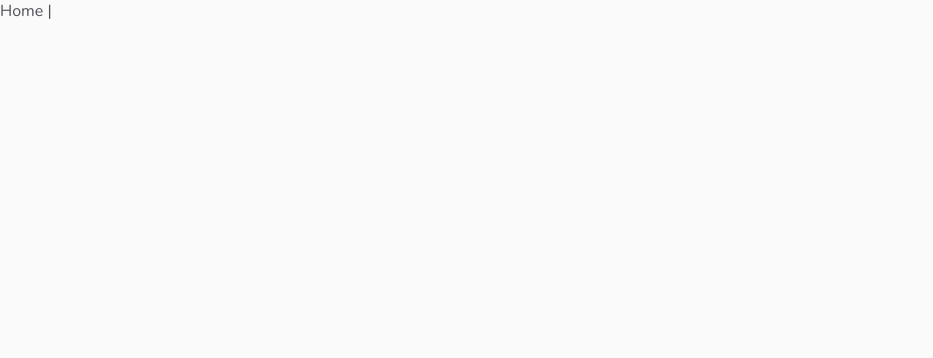
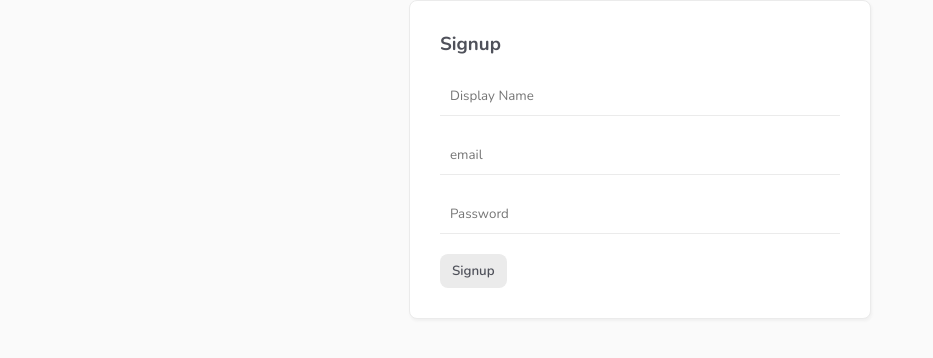
Before and after one commit to aleksandar-stotka/my_music_list, a Vue app: page /signup in a window 1280 px wide. Before the commit this address had no page. Shown: the top 358 px of the page, without its empty margins (0-933 px from the left). Built offline with nearby package versions, Linux system fonts and the light colour scheme.

Commit message:
set-Signup-Done

```diff
--- a/src/App.vue
+++ b/src/App.vue
@@ -1,6 +1,6 @@
 <template>
   <nav>
-    <router-link to="/">Home</router-link> |
+
 
   </nav>
   <router-view/>
--- a/src/composables/useCollection.js
+++ b/src/composables/useCollection.js
@@ -4,21 +4,25 @@ import { projectFirestore } from '../firebase/config'
 const useCollection = (collection) => {
 
   const error = ref(null)
+  const isPending = ref(false)
 
   // add a new document
   const addDoc = async (doc) => {
     error.value = null
+    isPending.value = true
 
     try {
       await projectFirestore.collection(collection).add(doc)
+      isPending.value = false
     }
     catch(err) {
       console.log(err.message)
       error.value = 'could not send the message'
+      isPending.value = true
     }
   }
 
-  return { error, addDoc }
+  return { error, addDoc,isPending }
 
 }
 
--- a/src/composables/useLogin.js
+++ b/src/composables/useLogin.js
@@ -2,23 +2,28 @@ import { ref } from 'vue'
 import { projectAuth } from '../firebase/config'
 
 const error = ref(null)
+const isPending = ref(false)
 
 const login = async (email, password) => {
+  isPending.value = true
   error.value = null
 
   try {
     const res = await projectAuth.signInWithEmailAndPassword(email, password)
+
     error.value = null
+    isPending.value = false
     return res
   }
   catch(err) {
     console.log(err.message)
     error.value = 'Incorrect login credentials'
+    isPending.value = false
   }
 }
 
 const useLogin = () => {
-  return { error, login }
+  return { error, login ,isPending}
 }
 
 export default useLogin
--- a/src/composables/useLogout.js
+++ b/src/composables/useLogout.js
@@ -3,22 +3,26 @@ import { projectAuth } from '../firebase/config'
 
 // refs
 const error = ref(null)
+const isPending = ref(false)
 
 // logout function
 const logout = async () => {
   error.value = null
+  isPending.value = true
 
   try {
     await projectAuth.signOut()
+    isPending.value =false
   }
   catch(err) {
     console.log(err.message)
     error.value = err.message
+    isPending.value = false
   }
 }
 
 const useLogout = () => {
-  return { error, logout }
+  return { error, logout,isPending }
 }
 
 export default useLogout
--- a/src/composables/useSignup.js
+++ b/src/composables/useSignup.js
@@ -2,16 +2,23 @@ import { ref } from 'vue'
 import { projectAuth } from '../firebase/config'
 
 const error = ref(null)
+const isPending = ref(false)
 
 const signup = async (email, password, displayName) => {
   error.value = null
+  isPending.value = true
+
+
+
 
   try {
     const res = await projectAuth.createUserWithEmailAndPassword(email, password)
+    isPending.value = false
     if (!res) {
       throw new Error('Could not complete signup')
     }
     await res.user.updateProfile({ displayName })
+    isPending.value = false
     error.value = null
 
     return res
@@ -23,7 +30,7 @@ const signup = async (email, password, displayName) => {
 }
 
 const useSignup = () => {
-  return { error, signup }
+  return { error, signup,isPending }
 }
 
 export default useSignup
--- a/src/router/index.js
+++ b/src/router/index.js
@@ -1,6 +1,7 @@
 import { createRouter, createWebHistory } from 'vue-router'
 import HomeView from '../views/HomeView.vue'
 import LoginView from "@/views/auth/LoginView.vue"
+import SignupView from "@/views/auth/SignupView.vue"
 
 const routes = [
   {
@@ -14,6 +15,12 @@ const routes = [
     component: LoginView
   },
 
+  {
+    path: '/signup',
+    name: 'signup',
+    component: SignupView
+  },
+
 
 ]
 
--- a/src/views/auth/LoginView.vue
+++ b/src/views/auth/LoginView.vue
@@ -6,7 +6,8 @@
      <input type="email" placeholder="email" v-model="email">
      <input type="password" placeholder="Password" v-model="password">
      <div v-if="error">{{ error }}</div>
-     <button>login</button>
+     <button v-if="!isPending">login</button>
+     <button disabled v-if="isPending">loading...</button>
 
     </form>
 </template>
@@ -17,7 +18,7 @@ import useLogin from "@/composables/useLogin"
 
 export default {
     setup() {
-      const {error, login} = useLogin()
+      const {error, login, isPending} = useLogin()
 
         const email = ref("")
         const password = ref('')
@@ -37,7 +38,7 @@ export default {
 
 
 
-        return {email,password, error,handleSubmit}
+        return {email,password, error,handleSubmit,isPending}
     }
 };
 </script>
--- /dev/null
+++ b/src/views/auth/SignupView.vue
@@ -0,0 +1,47 @@
+<template>
+     <form @submit.prevent="handleSubmit">
+
+<h3>Signup</h3>
+<input type="email" placeholder="Display Name" v-model="displayNmae">
+<input type="email" placeholder="email" v-model="email">
+<input type="password" placeholder="Password" v-model="password">
+<div v-if="error">{{ error }}</div>
+<button v-if="!isPending">Signup</button>
+<button disabled v-if="isPending">loading...</button>
+
+</form>
+</template>
+
+<script>
+import { ref } from 'vue';
+import useSignup from '@/composables/useSignup';
+export default {
+    setup() {
+
+        const {error, isPending, signup} = useSignup()
+
+
+        const email = ref('')
+        const password = ref('')
+        const displayNmae = ref('')
+
+        const handleSubmit = async () => {
+           await signup(email.value,password.value,displayNmae.value)
+           if(!error.value) {
+            console.log('user signup')
+           }
+
+
+        }
+
+
+     return {email, password,displayNmae, isPending,error, handleSubmit}
+
+    }
+
+};
+</script>
+
+<style lang="scss" scoped>
+
+</style>
```
